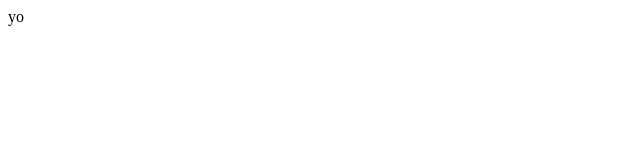
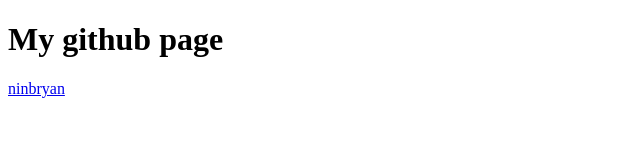
Before and after one commit to ninbryan/ninbryan.github.io, a plain HTML site: page index.html in a window 1280 px wide. Shown: the whole page, without its empty margins (0-640 px from the left). Drawn offline with Linux system fonts and the light colour scheme.

Commit message:
update index.html to include link

```diff
--- a/index.html
+++ b/index.html
@@ -4,6 +4,7 @@
         <title>Bryan Maamo</title>
     </head>
     <body>
-        yo
+        <h1>My github page</h1>
+        <a href="//github.com/ninbryan">ninbryan</a>
     </body>
 </html>
```
